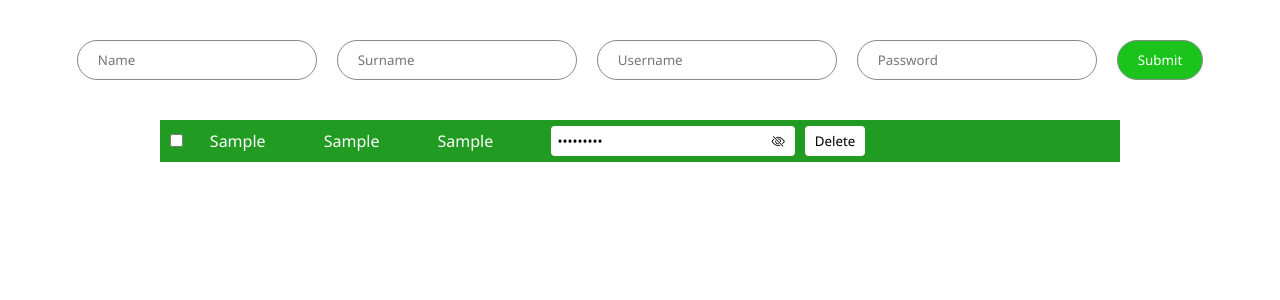
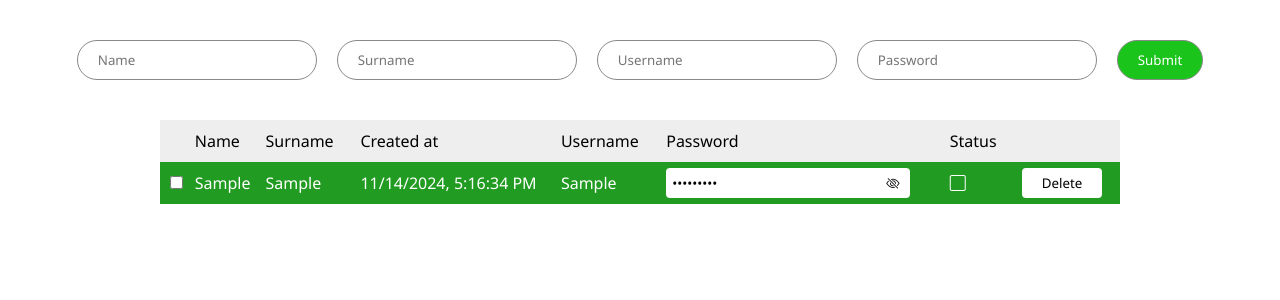
Before and after one commit to VaheM27/react_ujexner, a React (Create React App) app: page / in a window 1280 px wide. Both pictures are taken after typing "Sample", "Sample", "Sample", "Sample123" into the empty fields and a click on the input 1160 px from the left and 60 px from the top of the page. Shown: the top 300 px of the page. Built offline with nearby package versions, Linux system fonts and the light colour scheme.

Commit message:
Adding some changes

```diff
--- a/src/Lesson9/App.jsx
+++ b/src/Lesson9/App.jsx
@@ -1,4 +1,4 @@
-import { useState } from "react";
+import { useState, useEffect } from "react";
 import Form from "./components/Form/Form";
 import TaskList from "./components/TaskList/TaskList";
 import { v4 as uuidv4 } from "uuid";
@@ -8,6 +8,14 @@ import "./App.scss";
 const App = () => {
   const [todos, setTodos] = useState([]);
   const [active, setActive] = useState(null);
+  const [currentTime, setCurrentTime] = useState(new Date());
+
+  useEffect(() => {
+    const timer = setInterval(() => {
+      setCurrentTime(new Date());
+    }, 1000);
+    return () => clearInterval(timer);
+  }, []);
 
   const formValue = (e) => {
     e.preventDefault();
@@ -17,9 +25,11 @@ const App = () => {
       surname: surname.value.trim(),
       username: username.value.trim(),
       password: password.value.trim(),
+      date: currentTime.toLocaleString(),
+      status: "bi bi-square",
+      isDone: "active",
       isChecked: false,
       id: uuidv4(),
-      isDone: "active",
     };
 
     if (
@@ -45,6 +55,7 @@ const App = () => {
               ...todo,
               isChecked: !todo.isChecked,
               isDone: !todo.isChecked ? "done" : "active",
+              status: !todo.isChecked ? "bi bi-check-square" : "bi bi-square",
             }
           : todo
       )
@@ -60,6 +71,18 @@ const App = () => {
       <div className="flexBox">
         <Form submit={formValue} />
         <table>
+          <thead>
+            <tr>
+              <th></th>
+              <th>Name</th>
+              <th>Surname</th>
+              <th>Created at</th>
+              <th>Username</th>
+              <th>Password</th>
+              <th>Status</th>
+              <th></th>
+            </tr>
+          </thead>
           <tbody>
             {todos.map((todo) => {
               return (
--- a/src/Lesson9/App.scss
+++ b/src/Lesson9/App.scss
@@ -34,4 +34,11 @@ img {
 table {
   width: 80%;
   border-collapse: collapse;
+
+  th{
+    background: #eee;
+    padding: 10px;
+    font-weight: 400;
+    text-align: left;
+  }
 }
--- a/src/Lesson9/components/TaskList/TaskList.jsx
+++ b/src/Lesson9/components/TaskList/TaskList.jsx
@@ -12,6 +12,8 @@ const TaskList = ({
   check,
   remove,
   isDone,
+  date,
+  status,
 }) => {
   return (
     <tr className={isDone} id={id}>
@@ -20,6 +22,7 @@ const TaskList = ({
       </td>
       <td>{name}</td>
       <td>{surname}</td>
+      <td>{date}</td>
       <td>{username}</td>
       <td>
         <input
@@ -30,7 +33,14 @@ const TaskList = ({
         <button onClick={onShowPassword} className="show">
           <i className={`bi bi-eye${!isActive ? "-slash" : ""}`}></i>
         </button>
-        <button onClick={remove}>Delete</button>
+      </td>
+      <td>
+        <i className={status}></i>
+      </td>
+      <td>
+        <button onClick={remove} className="delete">
+          Delete
+        </button>
       </td>
     </tr>
   );
--- a/src/Lesson9/components/TaskList/TaskList.scss
+++ b/src/Lesson9/components/TaskList/TaskList.scss
@@ -31,4 +31,8 @@ td {
     border: none;
     border-radius: 0 4px 4px 0;
   }
+
+  .delete {
+    padding: 6px 20px;
+  }
 }
```
